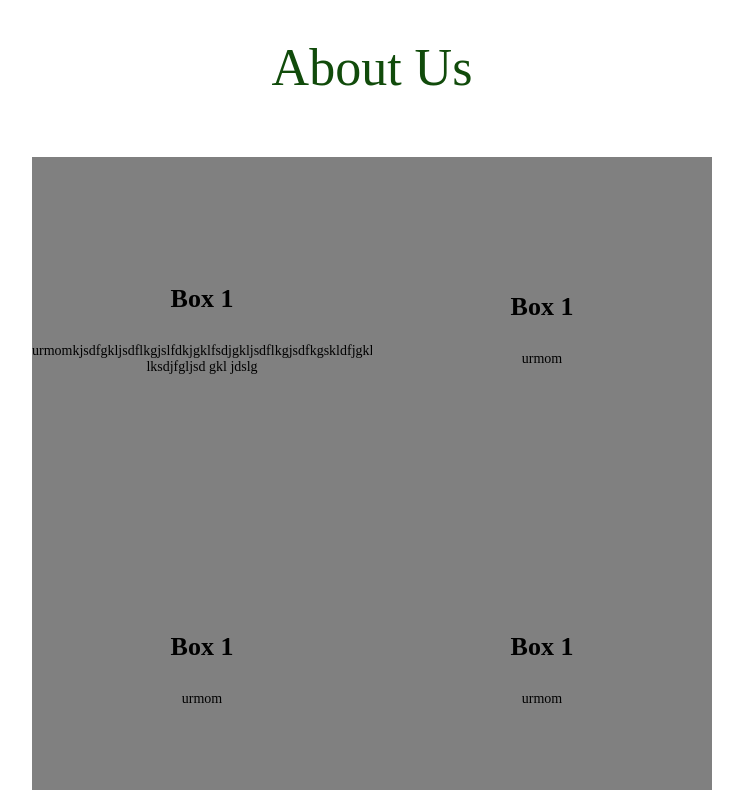
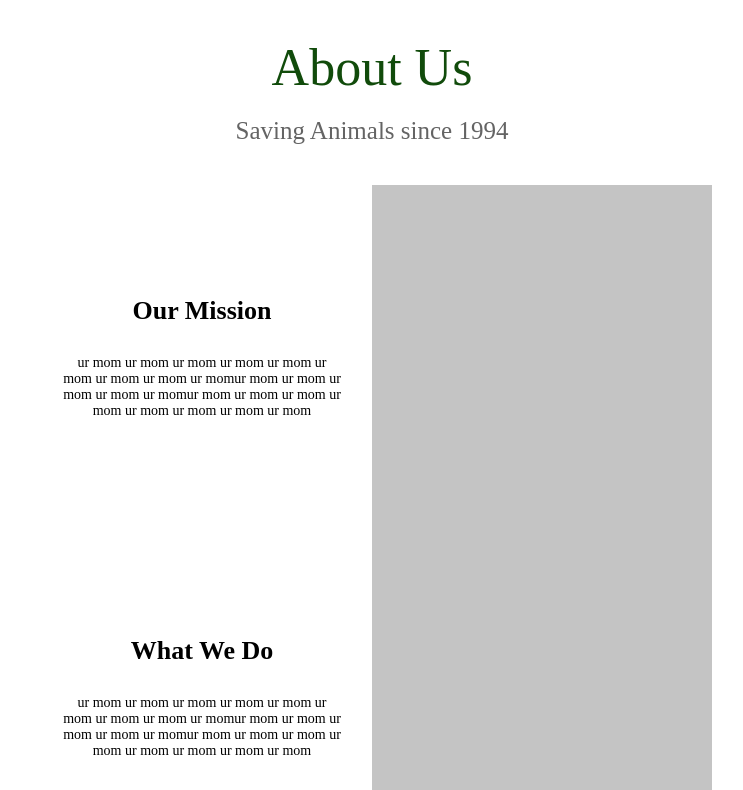
Before and after one commit to rice-apps/ftwl2019, a Next.js app: page /aboutus in a window 1280 px wide. Shown: the part 550-1340 px from the top of the page, without its empty margins (268-1011 px from the left). Built offline with nearby package versions, Linux system fonts and the light colour scheme; a web font is replaced by a local one.

Commit message:
Created the AboutUsGrid and implemented it into an About Us Page

```diff
--- a/components/about/AboutUsBox.js
+++ b/components/about/AboutUsBox.js
@@ -6,10 +6,11 @@ function AboutUsBox(props) {
     <Box
       width="340px"
       height="340px"
-      bg="grey"
+      bg={props.color}
       style={{
         textAlign: 'center',
         display: 'flex',
+        alignContent: 'center',
         flexDirection: 'column',
         justifyContent: 'center',
       }}>
@@ -26,6 +27,8 @@ function AboutUsBox(props) {
         style={{
           fontWeight: 'normal',
           fontSize: '14px',
+          paddingLeft: "30px",
+          paddingRight: "30px",
         }}>
         {props.description}
       </h2>
--- /dev/null
+++ b/components/about/AboutUsGrid.js
@@ -0,0 +1,43 @@
+
+import AboutUsBox from './AboutUsBox';
+import {Box} from 'rebass';
+
+function AboutUsGrid(props) {
+    return (
+        <Box
+        style={{
+          marginLeft: '170px',
+          marginRight: '170px',
+          display: 'flex',
+          flexDirection: 'row',
+          flexWrap: 'wrap',
+          justifyContent: 'center',
+          paddingBottom: '150px',
+        }}>
+        <AboutUsBox heading="Our Mission" description="ur mom ur mom ur mom ur mom ur mom ur mom ur mom ur
+        mom ur momur mom ur mom ur mom ur mom ur momur mom ur mom ur mom ur mom ur mom ur mom ur mom ur mom" color="white"></AboutUsBox>
+
+        <AboutUsBox color="#C4C4C4"></AboutUsBox>
+
+        <AboutUsBox heading="What We Do" description="ur mom ur mom ur mom ur mom ur mom ur mom ur mom ur
+        mom ur momur mom ur mom ur mom ur mom ur momur mom ur mom ur mom ur mom ur mom ur mom ur mom ur mom" color="white"></AboutUsBox>
+
+        <AboutUsBox  color="#C4C4C4"></AboutUsBox>
+
+        <AboutUsBox heading="Education and Community Outreach" description="ur mom ur mom ur mom ur mom ur mom ur mom ur mom ur
+        mom ur momur mom ur mom ur mom ur mom ur momur mom ur mom ur mom ur mom ur mom ur mom ur mom ur mom" color="white"></AboutUsBox>
+
+        <AboutUsBox color="#C4C4C4"></AboutUsBox>
+
+        <AboutUsBox heading="Our Intake Center" description="ur mom ur mom ur mom ur mom ur mom ur mom ur mom ur
+        mom ur momur mom ur mom ur mom ur mom ur momur mom ur mom ur mom ur mom ur mom ur mom ur mom ur mom" color="white"></AboutUsBox>
+
+        <AboutUsBox  color="#C4C4C4"></AboutUsBox>
+
+        <AboutUsBox heading="Our Board Members" description="ur mom ur mom ur mom ur mom ur mom ur mom ur mom ur
+        mom ur momur mom ur mom ur mom ur mom ur momur mom ur mom ur mom ur mom ur mom ur mom ur mom ur mom" color="white"></AboutUsBox>
+     </Box>
+    );
+}
+
+export default AboutUsGrid;
--- a/pages/aboutus.js
+++ b/pages/aboutus.js
@@ -1,6 +1,7 @@
 import Navbar from '../components/navbar/Navbar';
 import Footer from '../components/footer/Footer';
 import AboutUsBox from '../components/about/AboutUsBox';
+import AboutUsGrid from '../components/about/AboutUsGrid';
 import Title from '../components/util/Title';
 import { Heading, Text, Box } from 'rebass';
 
@@ -8,24 +9,8 @@ function AboutUs() {
   return (
     <div>
       <Navbar></Navbar>
-      <Title title="About Us"></Title>
-      <Box
-        style={{
-          marginLeft: '170px',
-          marginRight: '170px',
-          display: 'flex',
-          flexDirection: 'row',
-          flexWrap: 'wrap',
-          justifyContent: 'center',
-        }}>
-        <AboutUsBox
-          heading="Box 1"
-          description="urmomkjsdfgkljsdflkgjslfdkjgklfsdjgkljsdflkgjsdfkgskldfjgkljsdfglkjdsfklgjlsdjgflkjsdlfgjsdflkjglksdfjgkl lksdjfgljsd gkl jdslg"></AboutUsBox>
-        <AboutUsBox heading="Box 1" description="urmom"></AboutUsBox>
-        <AboutUsBox heading="Box 1" description="urmom"></AboutUsBox>
-        <AboutUsBox heading="Box 1" description="urmom"></AboutUsBox>
-      </Box>
-
+      <Title title="About Us" subtitle="Saving Animals since 1994"></Title>
+      <AboutUsGrid></AboutUsGrid>
       <Footer></Footer>
     </div>
   );
```
